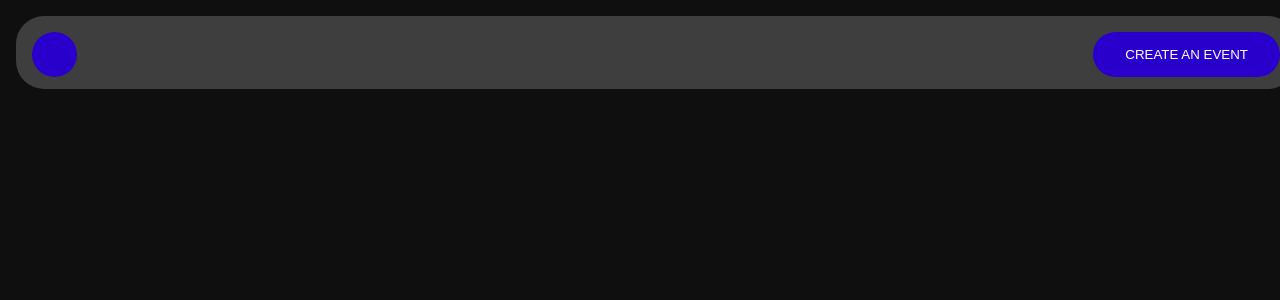
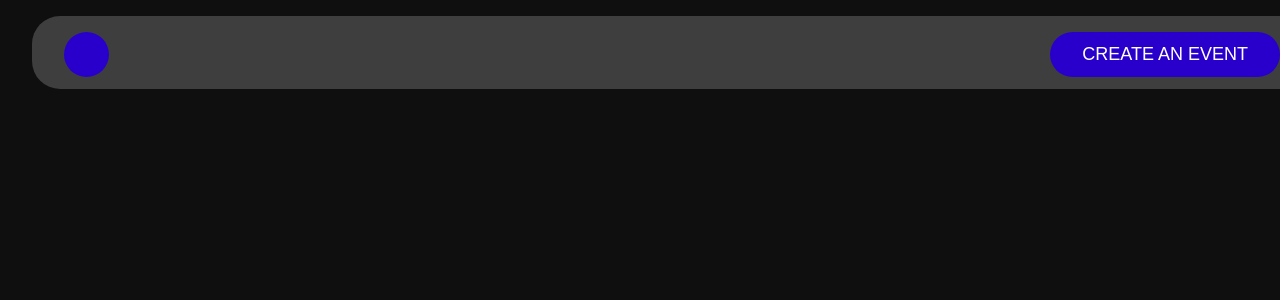
Before and after one commit to MartPowers/mary-power-events4u, a React (Create React App) app in the folder my-app/: page / in a window 1280 px wide. Shown: the top 300 px of the page. Built offline with nearby package versions, Linux system fonts and the light colour scheme.

Commit message:
desktop styled

```diff
--- a/my-app/src/components/Header/Header.scss
+++ b/my-app/src/components/Header/Header.scss
@@ -15,12 +15,17 @@ body {
 
   @include tablet{
     height: 73px;
+    margin: 1rem 2rem;
   }
 
   &__container {
     display: flex;
     justify-content: space-between;
     padding: 1rem;
+
+    @include tablet{
+        padding: 1rem 2rem;
+    }
   }
 
   &__logo {
@@ -44,6 +49,7 @@ body {
 
     @include tablet{
         padding: 0 2rem;
+        font-size: large;
     }
   }
 
```
